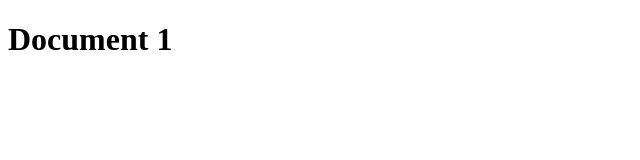
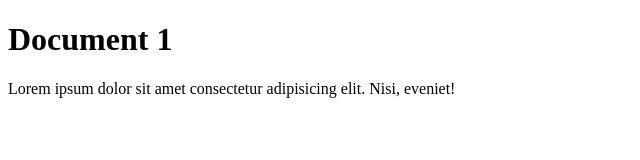
Before and after one commit to maulana283/git-ilc, a plain HTML site: page Code/index.html in a window 1280 px wide. Shown: the whole page, without its empty margins (0-640 px from the left). Drawn offline with Linux system fonts and the light colour scheme.

Commit message:
[MOD] index.html

```diff
--- a/Code/index.html
+++ b/Code/index.html
@@ -1,11 +1,15 @@
 <!DOCTYPE html>
 <html lang="en">
+
 <head>
   <meta charset="UTF-8">
   <meta name="viewport" content="width=device-width, initial-scale=1.0">
   <title>Document</title>
 </head>
+
 <body>
   <h1>Document 1</h1>
+  <p>Lorem ipsum dolor sit amet consectetur adipisicing elit. Nisi, eveniet!</p>
 </body>
+
 </html>
```
